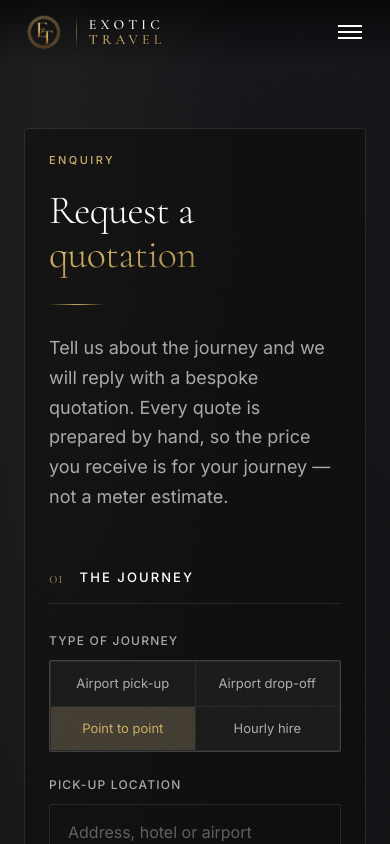
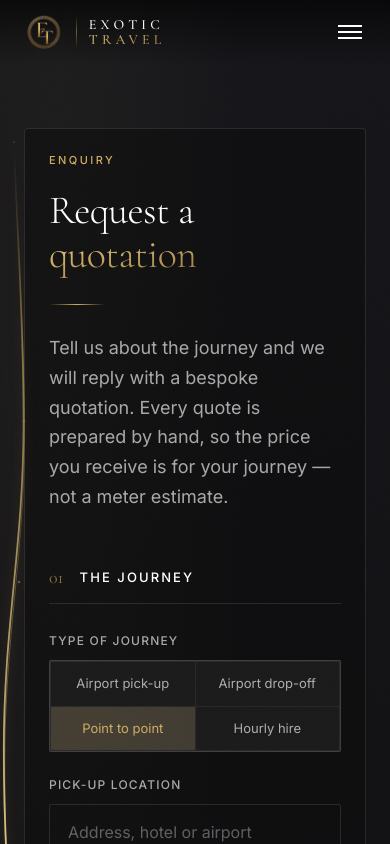
Before and after one commit to Huzaifa-Akram/Exotic-Travel, a Next.js app: page /quote in a window 390 px wide. Shown: the top 844 px of the page. Built offline with nearby package versions, Linux system fonts and the light colour scheme.

Commit message:
added get a quote form

```diff
--- a/app/(site)/quote/page.tsx
+++ b/app/(site)/quote/page.tsx
@@ -17,9 +17,6 @@ export const metadata: Metadata = {
  * client's request, and in its place a single gold marker stroke runs
  * the height of the panel. It carries no information, which is the
  * point — the page now asks one thing and decorates the asking.
- *
- * The stroke is desktop-only. It lives in the margin the wide layout
- * has going spare, and a phone has no margin to spend.
  */
 
 /** Query strings are `string | string[] | undefined`; take the first. */
@@ -48,8 +45,21 @@ export default async function QuotePage({
             desktop instead of the two fighting over columns. Stretch is
             the default alignment, which is what gives the stroke the
             panel's full height without either being told what it is. */}
-        <div className="mx-auto flex max-w-5xl gap-8 xl:gap-12">
-          <MarkerWave className="hidden w-14 shrink-0 lg:block" />
+        <div className="relative mx-auto flex max-w-5xl gap-8 xl:gap-12">
+          {/* Two placements, one element.
+              From lg it is an ordinary flex item in the margin the wide
+              layout has going spare.
+              Below that there is no margin to spend, so it comes out of
+              the flow entirely and pins to the left edge of the screen —
+              the negative offset cancels the container's gutter exactly.
+              Out of flow means it contributes no width and no gap, so
+              the form keeps every pixel it had and its two margins stay
+              equal. The offsets overshoot the gutter by a few pixels so
+              the stroke hugs the edge of the screen rather than floating
+              off it; only its widest swings reach as far as the panel's
+              border, and the panel's own padding keeps those clear of
+              the text. */}
+          <MarkerWave className="absolute inset-y-0 -left-7 w-9 md:-left-11 lg:static lg:w-14 lg:shrink-0" />
 
           {/* min-w-0 so a long value inside can never push the panel
               wider than its share of the row. */}
--- a/components/ui/MarkerWave.tsx
+++ b/components/ui/MarkerWave.tsx
@@ -61,14 +61,23 @@ const STAR =
 
 export function MarkerWave({ className = "" }: { className?: string }) {
   return (
-    <div aria-hidden className={`pointer-events-none relative ${className}`}>
+    // Two elements, and the split is load-bearing. The specks need a
+    // positioned ancestor to sit on, but putting `relative` on the root
+    // would fight whatever position the caller passes in — and lose
+    // silently, because Tailwind emits `.relative` after `.absolute`, so
+    // the class order in the attribute counts for nothing and the root
+    // stays relative. The inner wrapper owns the containing block; the
+    // root owns nothing but what it was handed.
+    <div aria-hidden className={`pointer-events-none ${className}`}>
+      <div className="relative h-full w-full">
         <svg
           viewBox="0 0 60 1000"
-        /* Stretched to the height it is given rather than scaled to fit,
-           so the stroke always runs the full length of the form however
-           long the form happens to be. `non-scaling-stroke` on the paths
-           is what makes that safe: the geometry stretches, the width of
-           the mark does not, so a tall form does not get a fatter pen. */
+          /* Stretched to the height it is given rather than scaled to
+             fit, so the stroke always runs the full length of the form
+             however long the form happens to be. `non-scaling-stroke` on
+             the paths is what makes that safe: the geometry stretches,
+             the width of the mark does not, so a tall form does not get
+             a fatter pen. */
           preserveAspectRatio="none"
           fill="none"
           className="h-full w-full drop-shadow-[0_0_6px_rgba(201,169,97,0.28)]"
@@ -117,7 +126,11 @@ export function MarkerWave({ className = "" }: { className?: string }) {
             }}
           >
             {g.star ? (
-            <svg viewBox="0 0 24 24" fill="currentColor" className="h-full w-full">
+              <svg
+                viewBox="0 0 24 24"
+                fill="currentColor"
+                className="h-full w-full"
+              >
                 <path d={STAR} />
               </svg>
             ) : (
@@ -126,5 +139,6 @@ export function MarkerWave({ className = "" }: { className?: string }) {
           </span>
         ))}
       </div>
+    </div>
   );
 }
```
Lines whose indentation alone changed are shown as unchanged.
